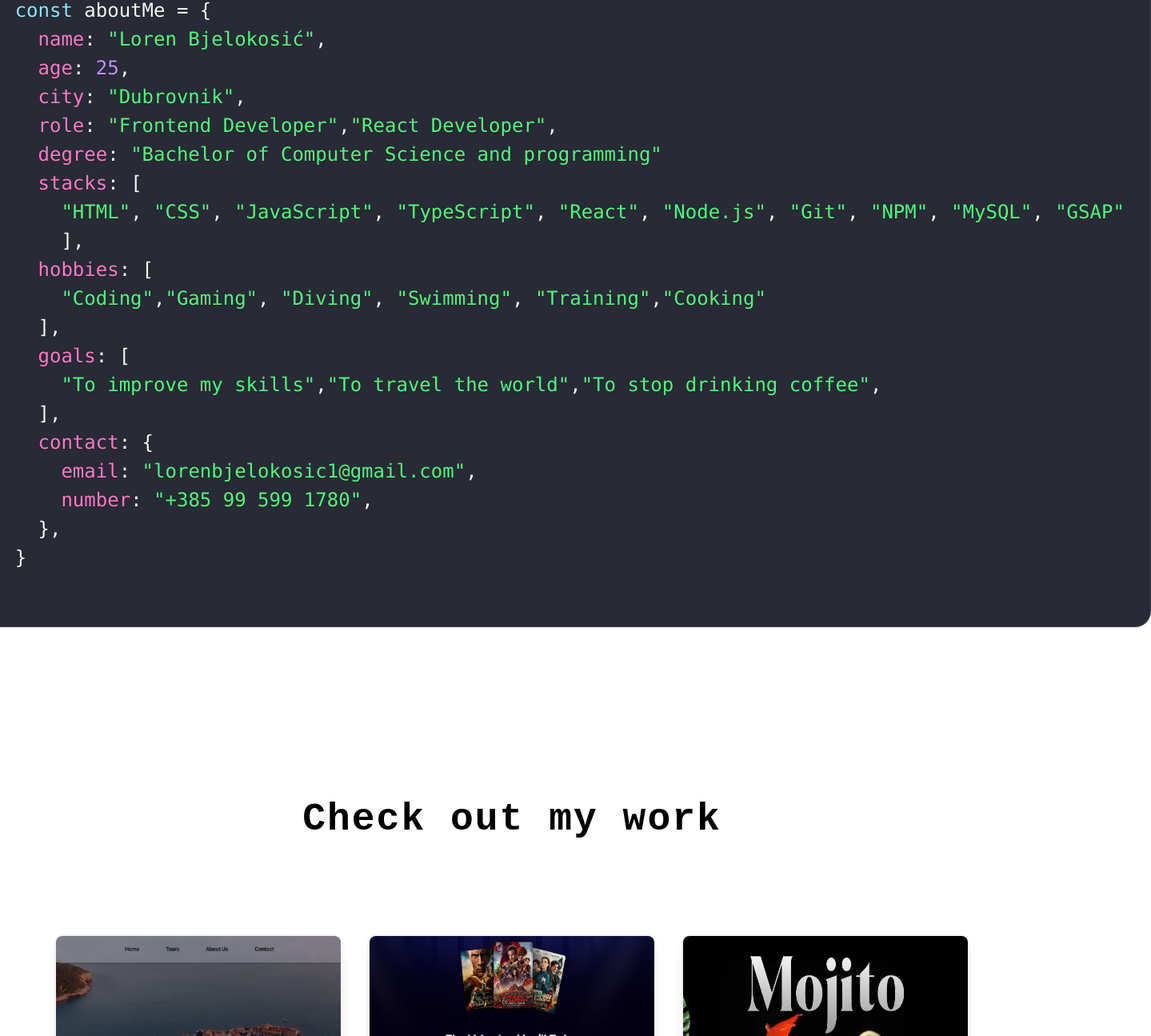
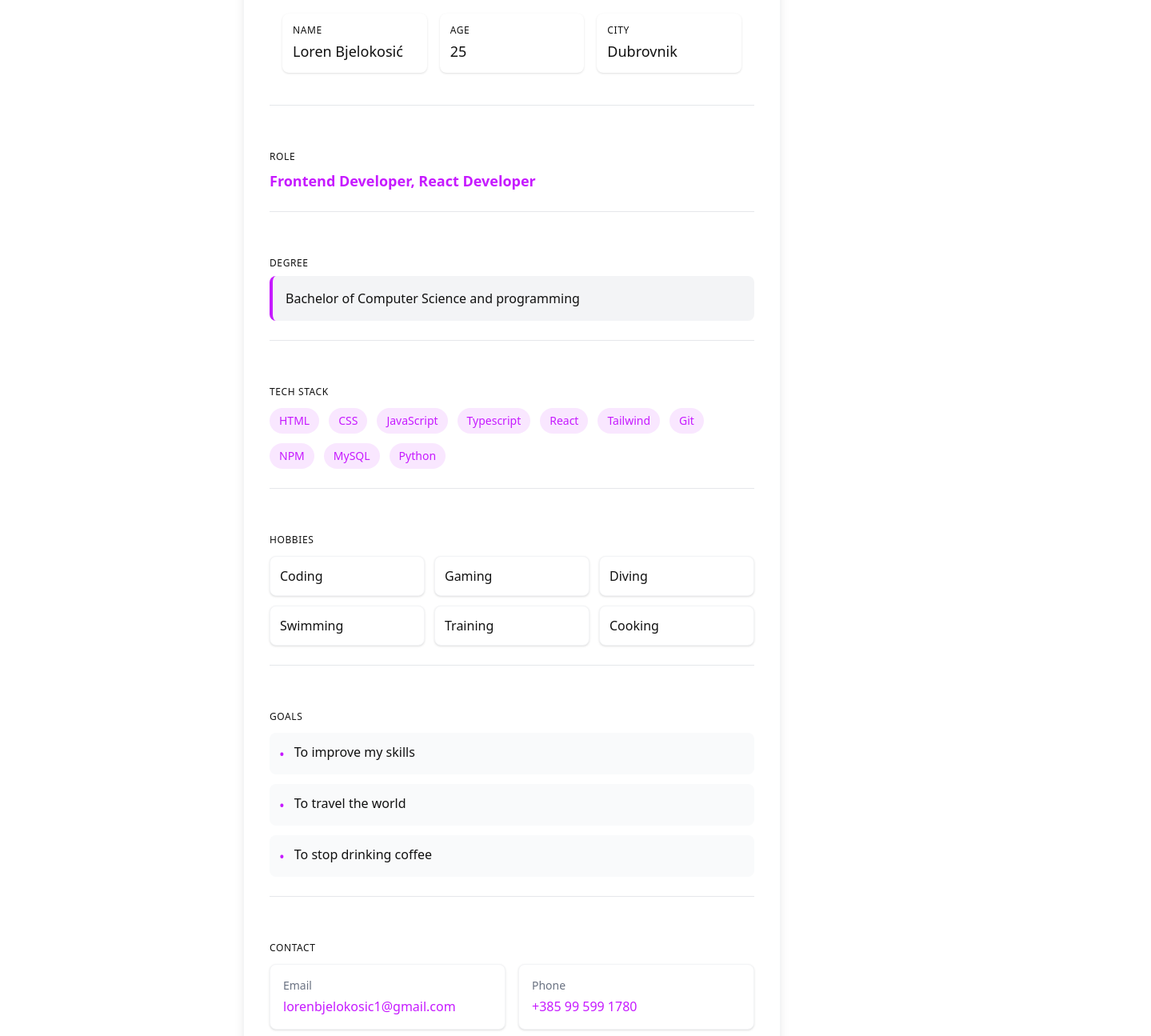
Before and after one commit to Lorendor/Loren_portfolio, a React (Vite) app: page / in a window 1280 px wide. Shown: the part 974-2269 px from the top of the page at 80% size, 1439 px wide, since content can reach past the window. Built offline with nearby package versions, Linux system fonts and the light colour scheme.

Commit message:
Mobile responsive about section changed

```diff
--- a/src/components/About.jsx
+++ b/src/components/About.jsx
@@ -1,39 +1,108 @@
-import React from 'react'
-import { Prism as SyntaxHighlighter } from 'react-syntax-highlighter';
-import { dracula } from 'react-syntax-highlighter/dist/esm/styles/prism';
+import React from 'react';
+import { techs } from '../data/techs';
 
 const About = () => {
   return (
-    <div className='w-70% h-70%  bg-white dark:bg-darkgray flex flex-col items-center justify-center'>
-      <div className="code-display items-center justify-center pt-20 pb-20 w-100px">
-        <SyntaxHighlighter language="jsx" style={dracula} customStyle={{ fontSize: '1.5rem',margin: '0',padding: '2rem',height: '100%',width: '100%',borderRadius: '20px',
-          backgroundColor: '#darkgray',backdropFilter: 'blur(10px)',border: '1px solid rgba(255,255,255,0.1)',marginBottom: '20px'}}>
-          {`
-          const aboutMe = {
-            name: "Loren Bjelokosić",
-            age: 25,
-            city: "Dubrovnik",
-            role: "Frontend Developer","React Developer",
-            degree: "Bachelor of Computer Science and programming"
-            stacks: [
-              "HTML", "CSS", "JavaScript", "TypeScript", "React", "Node.js", "Git", "NPM", "MySQL", "GSAP"
-              ],
-            hobbies: [
-              "Coding","Gaming", "Diving", "Swimming", "Training","Cooking"
-            ],
-            goals: [
-              "To improve my skills","To travel the world","To stop drinking coffee",
-            ],
-            contact: {
-              email: "lorenbjelokosic1@gmail.com",
-              number: "+385 99 599 1780",
-            },
-          }
-          `}
-        </SyntaxHighlighter>
+    <div className="w-full max-w-2xl mx-auto p-6 md:p-8 bg-white dark:bg-darkgray rounded-2xl shadow-lg border border-gray-100 dark:border-purple/20 mt-8">
+      {/* Header */}
+      <div className="text-center mb-8">
+        <h2 className="text-3xl md:text-4xl font-bold text-darkgray dark:text-white mb-3">About Me</h2>
+        <div className="w-24 h-1.5 bg-gradient-to-r from-purple to-darkpurple rounded-full mx-auto"></div>
+      </div>
+
+      <div className="space-y-8 divide-y divide-gray-200 dark:divide-purple/20">
+        {/* Personal Info */}
+        <div className="pb-6">
+          <div className="grid grid-cols-1 sm:grid-cols-3 gap-4  dark:bg-darkgray/50 p-4 rounded-xl">
+            <div className="space-y-1 p-3 bg-white dark:bg-darkgray/80 rounded-lg shadow-sm border border-transparent hover:border-purple/20 hover:shadow-purple/30 transition-all duration-300">
+              <span className="block text-xs uppercase tracking-wider text-darkgray dark:text-gray-400">Name</span>
+              <span className="font-medium text-lg text-darkgray dark:text-white">Loren Bjelokosić</span>
+            </div>
+            <div className="space-y-1 p-3 bg-white dark:bg-darkgray/80 rounded-lg shadow-sm border border-transparent hover:border-purple/20 hover:shadow-purple/30 transition-all duration-300">
+              <span className="block text-xs uppercase tracking-wider text-darkgray dark:text-gray-400">Age</span>
+              <span className="font-medium text-lg text-darkgray dark:text-white">25</span>
+            </div>
+            <div className="space-y-1 p-3 bg-white dark:bg-darkgray/80 rounded-lg shadow-sm border border-transparent hover:border-purple/20 hover:shadow-purple/30 transition-all duration-300">
+              <span className="block text-xs uppercase tracking-wider text-darkgray dark:text-gray-400">City</span>
+              <span className="font-medium text-lg text-darkgray dark:text-white">Dubrovnik</span>
+            </div>
+          </div>
+        </div>
+
+        {/* Role */}
+        <div className="py-6">
+          <span className="block text-xs uppercase tracking-wider text-darkgray dark:text-gray-400 mb-2">Role</span>
+          <span className="font-semibold text-lg text-purple dark:text-darkpurple">Frontend Developer, React Developer</span>
+        </div>
+
+        {/* Degree */}
+        <div className="py-6">
+          <span className="block text-xs uppercase tracking-wider text-darkgray dark:text-gray-400 mb-2">Degree</span>
+          <div className="p-4 bg-gray-100 dark:bg-darkgray/50 rounded-lg border-l-4 border-purple">
+            <span className="font-medium text-darkgray dark:text-white">Bachelor of Computer Science and programming</span>
+          </div>
+        </div>
+
+        {/* Tech Stack */}
+        <div className="py-6">
+          <span className="block text-xs uppercase tracking-wider text-darkgray dark:text-gray-400 mb-3">Tech Stack</span>
+            <div className="flex flex-wrap gap-3">
+              {techs.map((tech) => (
+                <span key={tech.name} className="px-3 py-1.5 bg-purple/10 hover:bg-purple/20 transition-colors text-purple rounded-full text-sm font-medium">
+                  {tech.name}
+                </span>
+              ))}
+            </div>
+        </div>
+
+        {/* Hobbies */}
+        <div className="py-6">
+          <span className="block text-xs uppercase tracking-wider text-darkgray dark:text-gray-400 mb-3">Hobbies</span>
+          <div className="grid grid-cols-2 sm:grid-cols-3 gap-3">
+            {['Coding','Gaming','Diving','Swimming','Training','Cooking'].map((hobby) => (
+              <div key={hobby} className="p-3 bg-white dark:bg-darkgray/80 rounded-lg shadow-sm border border-gray-100 hover:border-purple/20 hover:shadow-purple/30 transition-colors dark:border-purple/10">
+                <span className="font-medium text-darkgray dark:text-white">{hobby}</span>
+              </div>
+            ))}
+          </div>
+        </div>
+
+        {/* Goals */}
+        <div className="py-6">
+          <span className="block text-xs uppercase tracking-wider text-darkgray dark:text-gray-400 mb-3">Goals</span>
+          <div className="space-y-3">
+            <div className="flex items-start p-3 bg-gray-50 dark:bg-darkgray/50 rounded-lg">
+              <span className="text-purple mr-3 text-lg">•</span>
+              <span className="text-darkgray dark:text-white">To improve my skills</span>
+            </div>
+            <div className="flex items-start p-3 bg-gray-50 dark:bg-darkgray/50 rounded-lg">
+              <span className="text-purple mr-3 text-lg">•</span>
+              <span className="text-darkgray dark:text-white">To travel the world</span>
+            </div>
+            <div className="flex items-start p-3 bg-gray-50 dark:bg-darkgray/50 rounded-lg">
+              <span className="text-purple mr-3 text-lg">•</span>
+              <span className="text-darkgray dark:text-white">To stop drinking coffee</span>
+            </div>
+          </div>
+        </div>
+
+        {/* Contact */}
+        <div className="pt-6">
+          <span className="block text-xs uppercase tracking-wider text-darkgray dark:text-gray-400 mb-3">Contact</span>
+          <div className="grid grid-cols-1 sm:grid-cols-2 gap-4">
+            <div className="p-4 bg-white dark:bg-darkgray/80 rounded-lg shadow-sm border border-gray-100 dark:border-purple/10">
+              <span className="block text-sm text-gray-500 dark:text-gray-400 mb-1">Email</span>
+              <a href="mailto:lorenbjelokosic1@gmail.com" className="text-purple font-medium hover:underline">lorenbjelokosic1@gmail.com</a>
+            </div>
+            <div className="p-4 bg-white dark:bg-darkgray/80 rounded-lg shadow-sm border border-gray-100 dark:border-purple/10">
+              <span className="block text-sm text-gray-500 dark:text-gray-400 mb-1">Phone</span>
+              <a href="tel:+385995991780" className="text-purple font-medium hover:underline">+385 99 599 1780</a>
+            </div>
+          </div>
+        </div>
       </div>
     </div>
-  )
-}
+  );
+};
 
-export default About
+export default About;
--- a/src/components/Footer.jsx
+++ b/src/components/Footer.jsx
@@ -6,9 +6,10 @@ const Footer = () => {
   const navigation = {
     main: [
       { name: 'Home', href: '#home' },
-      { name: 'Projects', href: '/projects' },
-      { name: 'Blog', href: '/blog' },
-      { name: 'Contact', href: '/contact' },
+      { name: 'About', href: '#about' },
+      { name: 'Work', href: '#work' },
+      { name: 'Experience', href: '#experience' },
+      { name: 'Contact', href: '#contact' },
     ],
   };
 
--- a/src/components/MobileNavbar.jsx
+++ b/src/components/MobileNavbar.jsx
@@ -4,7 +4,7 @@ const tabs = [
   { id: 'home', label: 'Home' },
   { id: 'about', label: 'About' },
   { id: 'work', label: 'Work' },
-  { id: 'skills', label: 'Skills' },
+  { id: 'experience', label: 'Experience' },
   { id: 'contact', label: 'Contact' },
 ];
 
@@ -46,11 +46,11 @@ const MobileNavbar = () => {
         />
       )}
 
-      {/* Mobile Menu with slide-down animation and glass gray background */}
+      {/* Mobile Menu */}
       {isMenuOpen && (
         <nav className="fixed top-0 left-0 right-0 p-0 pt-0 z-50 animate-slideDown">
           <div className="mx-4 mt-4 rounded-2xl shadow-2xl bg-black/30 backdrop-blur-md border border-white/10 overflow-hidden">
-            {/* Header with logo/site name and close button */}
+            {/* Header */}
             <div className="flex items-center justify-between px-6 py-4 border-b border-white/10 bg-black/30 backdrop-blur-md">
               <span className="font-bold text-lg text-white tracking-wide">Loren's Portfolio</span>
               <button
--- a/src/components/Work.jsx
+++ b/src/components/Work.jsx
@@ -62,7 +62,7 @@ const Work = () => {
                     href={project.github}
                     target="_blank"
                     rel="noopener noreferrer"
-                    className="flex items-center justify-center text-white hover:text-black"
+                    className="flex items-center justify-center text-white hover:text-black pt-2"
                   >
                     <i className="devicon-github-original text-3xl mr-2"></i>
                     View on GitHub
--- a/src/data/EducationInfo.jsx
+++ b/src/data/EducationInfo.jsx
@@ -15,6 +15,8 @@ export const EducationInfo = [
       duration: "February 2024 - May 2024",
       description: [
         "Learned about react and advanced javascript and css.",
+        "Learned about version control with git and github.",
+        "Learned about responsive design and how to make websites responsive.",
       ]
     },
     {
@@ -23,6 +25,8 @@ export const EducationInfo = [
       duration: "May 2025 - June 2025",
       description: [
         "Followed a course on javascript and react to improve my skills.",
+        "Got intoruced to gsap animations and how to use them.",
+        "Learned about how to use tailwind css and how to use it to style websites.",
         "Created multiple projects as part of the course program.",
       ]
     }
--- a/src/data/projects.jsx
+++ b/src/data/projects.jsx
@@ -34,4 +34,17 @@ export const projects = [
     ],
     github: "https://github.com/Lorendor/Cocktail_site"
   },
+  {
+    image: "/projekt4.JPG",
+    title: "Loren Portfolio",
+    description: "The very page you are on right now. I made this portfolio to showcase my skills,projects and experience in web development hoping to land a job in the field.",
+    techs: [
+      { name: "React", icon: "devicon-react-original" },
+      { name: "Tailwind", icon: "devicon-tailwindcss-plain" },
+
+
+    ],
+    website: "https://lorenbjelokosic.com",
+    github: "https://github.com/Lorendor/Loren_Portfolio"
+  },
 ];
--- a/src/data/techs.jsx
+++ b/src/data/techs.jsx
@@ -56,9 +56,9 @@ export const techs = [
     glow: 'hover:scale-110 hover-shadow-js-glow'
   },
   {
-    name: 'GSAP',
-    icon: '/gsap-icon.svg',
-    logo: <img src="/gsap-icon.svg" alt="GSAP" className="w-10 h-10 transition-all duration-300" />,
-    glow: 'hover:scale-110 hover:shadow-lg hover:shadow-green-700'
+    name: 'Python',
+    icon: 'devicon-python-plain colored',
+    logo: <i className="devicon-python-plain colored text-5xl"></i>,
+    glow: 'hover:scale-110 hover-shadow-js-glow'
   },
 ];
```
Also changed, not shown: src/components/Contact.jsx (+4 -3 lines), public/projekt4.JPG (added), 1 other file (tests, documents, lock files or other folders).
